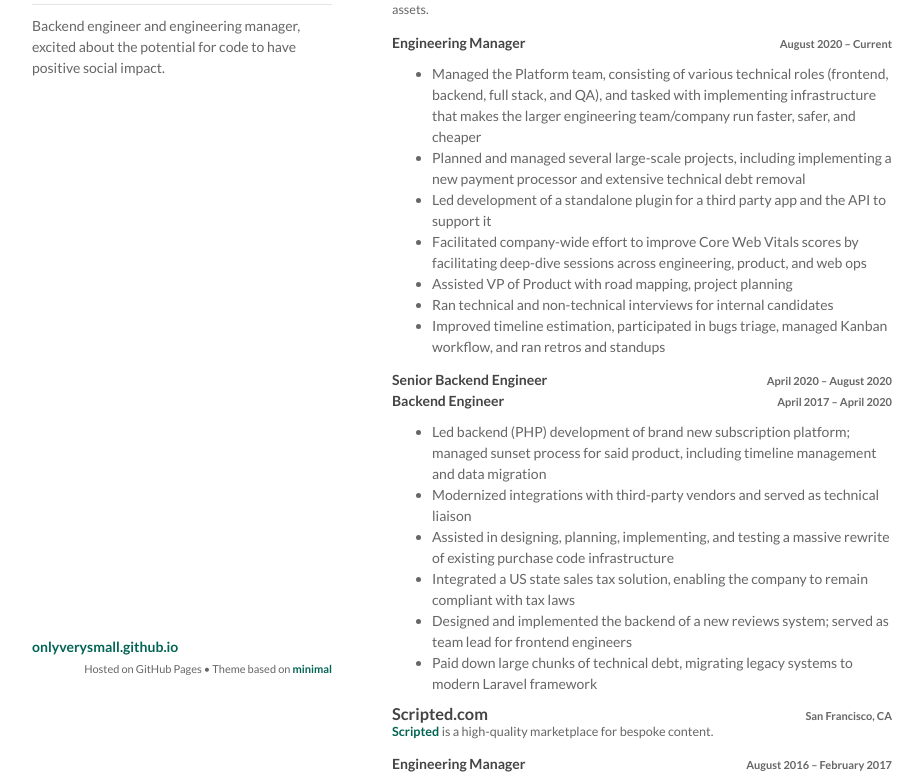
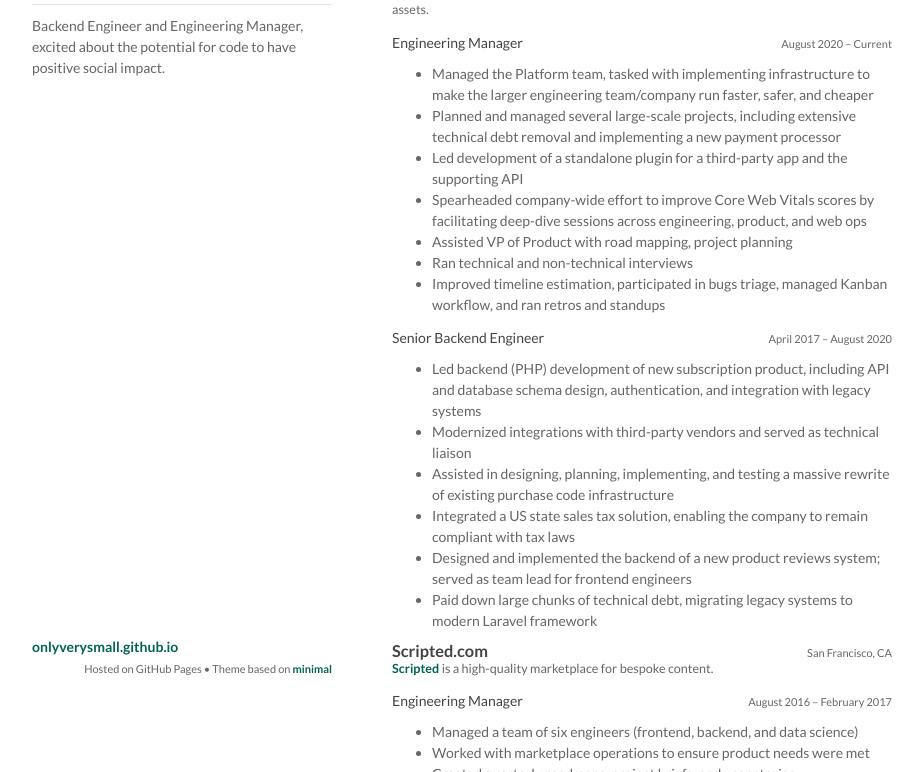
Before and after one commit to onlyverysmall/onlyverysmall.github.io, a plain HTML site: page index.html in a window 1280 px wide. Shown: the part 103-875 px from the top of the page, without its empty margins (178-1101 px from the left). Drawn offline with Linux system fonts and the light colour scheme.

Commit message:
Copy and style updates

```diff
--- a/index.html
+++ b/index.html
@@ -19,7 +19,7 @@
         &bull; <a href="https://www.linkedin.com/in/sarahhadleyalexander" target="blank">LinkedIn</a>
         &bull; <a href="https://www.github.com/onlyverysmall" target="blank">GitHub</a>
 
-        <div class="summary">Backend engineer and engineering manager, excited about the potential for code to have positive social impact.</div>
+        <div class="summary">Backend Engineer and Engineering Manager, excited about the potential for code to have positive social impact.</div>
       </header>
 
       <section>
@@ -30,25 +30,24 @@
 
         <h4>Engineering Manager <small>August 2020 – Current</small></h4>
         <ul>
-          <li>Managed the Platform team, consisting of various technical roles (frontend, backend, full stack, and QA), and tasked with implementing infrastructure that makes the larger engineering team/company run faster, safer, and cheaper</li>
-          <li>Planned and managed several large-scale projects, including implementing a new payment processor and extensive technical debt removal</li>
-          <li>Led development of a standalone plugin for a third party app and the API to support it</li>
-          <li>Facilitated company-wide effort to improve Core Web Vitals scores by facilitating deep-dive sessions across engineering, product, and web ops</li>
+          <li>Managed the Platform team, tasked with implementing infrastructure to make the larger engineering team/company run faster, safer, and cheaper</li>
+          <li>Planned and managed several large-scale projects, including extensive technical debt removal and implementing a new payment processor</li>
+          <li>Led development of a standalone plugin for a third-party app and the supporting API</li>
+          <li>Spearheaded company-wide effort to improve Core Web Vitals scores by facilitating deep-dive sessions across engineering, product, and web ops</li>
           <li>Assisted VP of Product with road mapping, project planning</li>
-          <li>Ran technical and non-technical interviews for internal candidates</li>
+          <li>Ran technical and non-technical interviews</li>
           <li>Improved timeline estimation, participated in bugs triage, managed Kanban workflow, and ran retros and standups</li>
         </ul>
 
         <h4>
-          Senior Backend Engineer <small>April 2020 – August 2020</small><br>
-          Backend Engineer <small>April 2017 – April 2020</small>
+          Senior Backend Engineer <small>April 2017 – August 2020</small>
         </h4>
         <ul>
-          <li>Led backend (PHP) development of brand new subscription platform; managed sunset process for said product, including timeline management and data migration</li>
+          <li>Led backend (PHP) development of new subscription product, including API and database schema design, authentication, and integration with legacy systems</li>
           <li>Modernized integrations with third-party vendors and served as technical liaison</li>
           <li>Assisted in designing, planning, implementing, and testing a massive rewrite of existing purchase code infrastructure</li>
           <li>Integrated a US state sales tax solution, enabling the company to remain compliant with tax laws</li>
-          <li>Designed and implemented the backend of a new reviews system; served as team lead for frontend engineers</li>
+          <li>Designed and implemented the backend of a new product reviews system; served as team lead for frontend engineers</li>
           <li>Paid down large chunks of technical debt, migrating legacy systems to modern Laravel framework</li>
         </ul>
 
@@ -58,7 +57,7 @@
         <h4>Engineering Manager <small>August 2016 – February 2017</small></h4>
         <ul>
           <li>Managed a team of six engineers (frontend, backend, and data science)</li>
-          <li>Worked with marketplace operations team to ensure product needs were met</li>
+          <li>Worked with marketplace operations to ensure product needs were met</li>
           <li>Created quarterly roadmaps, project briefs, and user stories</li>
           <li>Maintained internal knowledge base/wiki and issue tracking system</li>
           <li>Presented workshops to help non-engineers better understand technology and the engineering process</li>
--- a/stylesheets/styles.css
+++ b/stylesheets/styles.css
@@ -31,6 +31,10 @@ h2 {
 
 h3, h4, h5, h6 {
   color:#444;
+}
+
+h4 {
+  font-weight:400;
 }
 
 a {
@@ -171,6 +175,7 @@ small {
   color:#666;
   padding-top:4px;
   float:right;
+  font-weight:400;
 }
 
 .summary {
```
